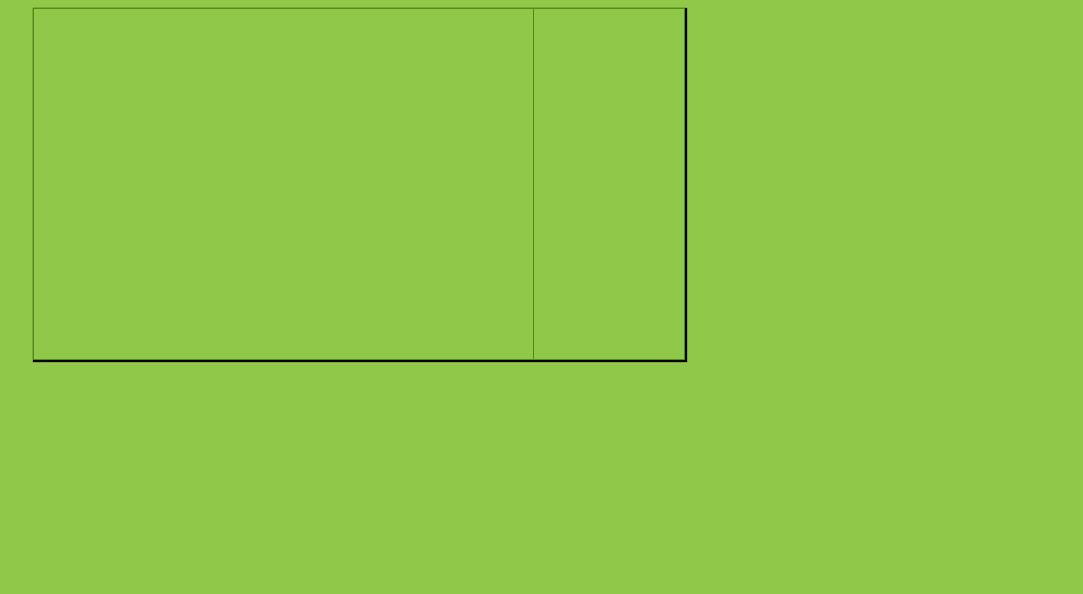
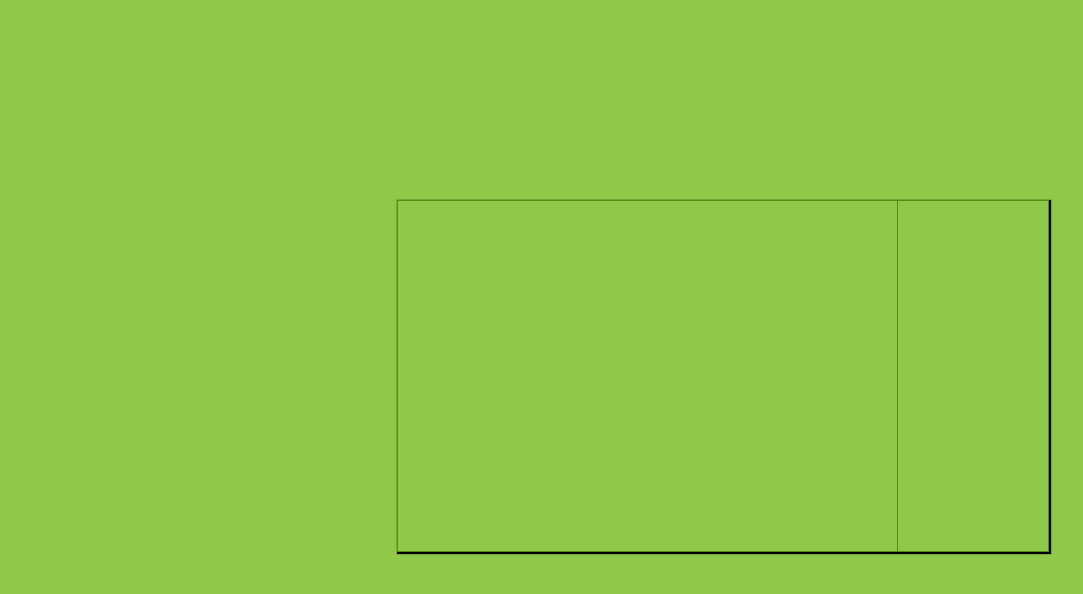
Before and after one commit to dersam/whatismypurpose, a website: page index.html in a window 1280 px wide. Shown: the whole page, without its empty margins (25-1108 px from the left). Drawn offline with Linux system fonts and the light colour scheme.

Commit message:
Position chatbox.

```diff
--- a/assets/chatbox.less
+++ b/assets/chatbox.less
@@ -5,7 +5,9 @@
   height: 350px;
   border: 1px solid @secondary;
   box-shadow: 1px 1px 1px 1px;
-  margin-left: 50px;
+  top: 25%;
+  position: absolute;
+  left: 33%;
   width: @history-width + @user-width;
 
   .history {
```
Also changed, not shown: build/app.css.
